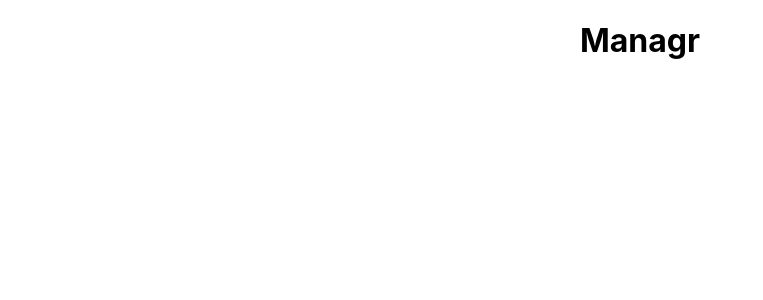
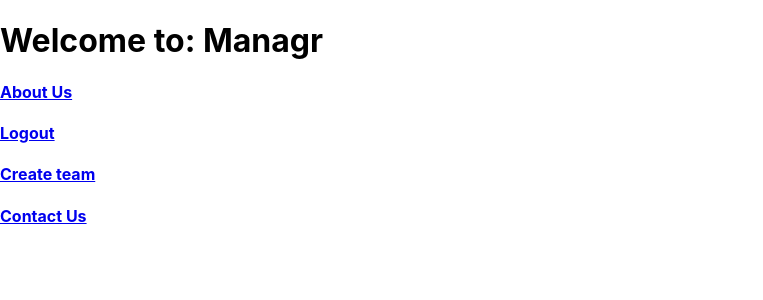
Before and after one commit to oscarcbryant/managr, a React (Create React App) app in the folder client/: page / in a window 1280 px wide. Shown: the top 300 px of the page, without its empty margins (0-763 px from the left). Built offline with nearby package versions, Linux system fonts and the light colour scheme.

Commit message:
adding content on react side

```diff
--- a/client/src/App.js
+++ b/client/src/App.js
@@ -1,12 +1,19 @@
 import logo from './logo.svg';
 import './App.css';
+import { BrowserRouter as Router, Routes, Route } from 'react-router-dom';
+import Header from './components/Header';
+import Navbar from './components/Navbar';
+import Body from './components/body';
+import Footer from './components/footer';
+
+
 
 function App() {
   return (
-    <div className="App">
-      <h1>Managr</h1>
-
-    </div>
+    <Router>
+      <Header />
+      <Navbar />
+  </Router>
   );
 }
 
--- /dev/null
+++ b/client/src/components/Header.js
@@ -0,0 +1,11 @@
+import React from 'react';
+import { Link } from "react-router-dom";
+// import './styling/navbar.css'
+
+function Header() {
+    return (
+        <h1>Welcome to: Managr</h1>
+    );
+  }
+
+  export default Header;
--- /dev/null
+++ b/client/src/components/Navbar.js
@@ -0,0 +1,27 @@
+// import { findByLabelText } from '@testing-library/react';
+import React from 'react';
+import { Link } from "react-router-dom";
+// import './styling/navbar.css'
+
+function Navbar() {
+    return (
+      <nav className="navbar">
+            <div id="links">
+                <h4>
+                    <Link to = "/about">About Us</Link>
+                </h4>
+                <h4>
+                    <Link to = "/logout">Logout</Link>
+                </h4>
+                <h4>
+                    <Link to = "/contact">Create team</Link>
+                </h4>
+                <h4>
+                    <Link to = "/resume">Contact Us</Link>
+                </h4>
+            </div>
+      </nav>
+    );
+  }
+
+  export default Navbar;
--- a/client/src/index.js
+++ b/client/src/index.js
@@ -6,9 +6,9 @@ import reportWebVitals from './reportWebVitals';
 
 const root = ReactDOM.createRoot(document.getElementById('root'));
 root.render(
-  <React.StrictMode>
+    <React.StrictMode>
     <App />
-  </React.StrictMode>
+    </React.StrictMode>
 );
 
 // If you want to start measuring performance in your app, pass a function
```
Also changed, not shown: client/src/components/body.js (added), client/src/components/createPlayers/createPlayers.js (added), client/src/components/footer.js (added), client/src/components/showPlayers/showPlayers.js (added).
